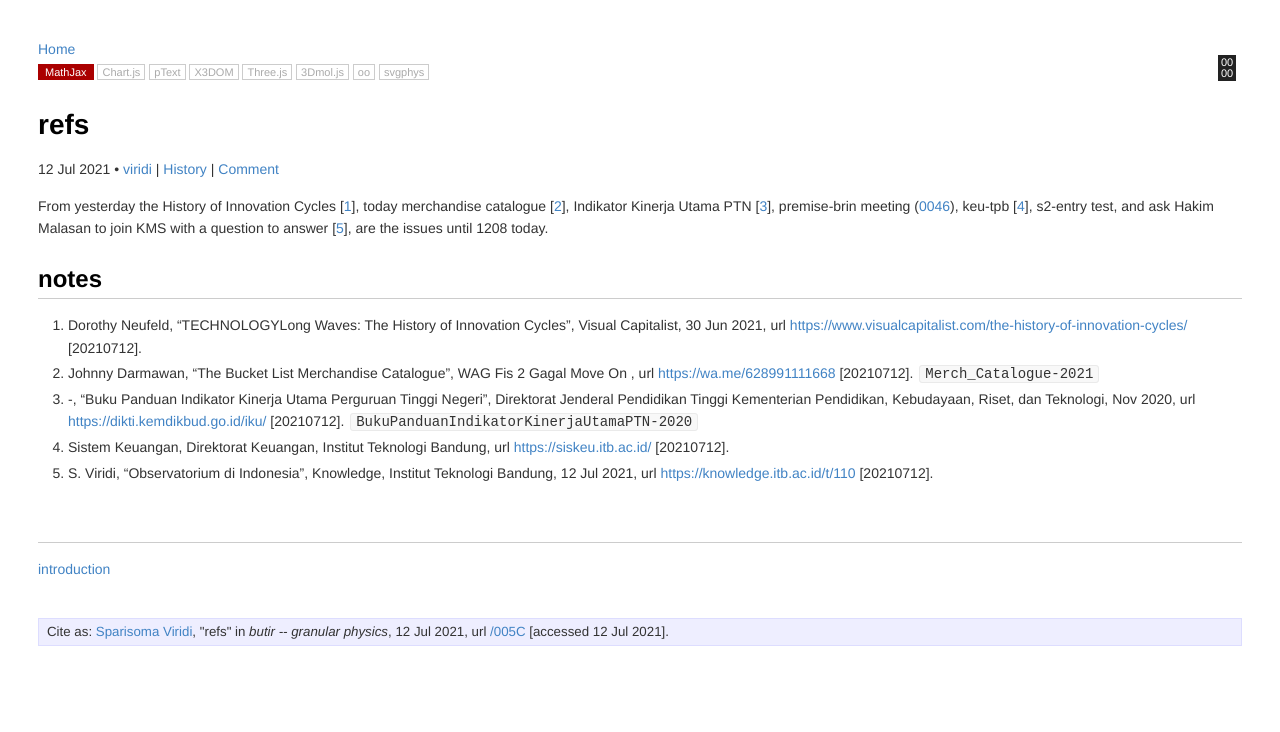
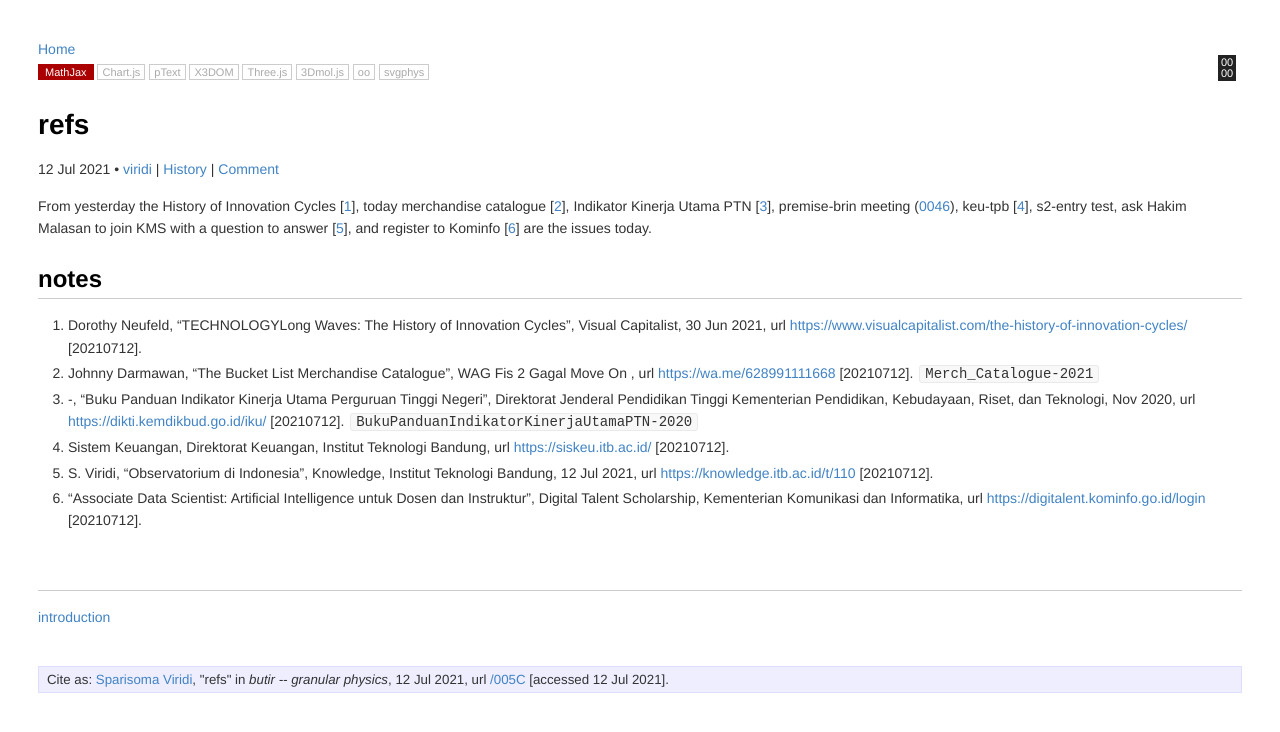
Before and after one commit to dudung/butir, a Jekyll site: the page built from _posts/0/05/2021-07-12-refs.md, in a window 1280 px wide. Shown: the top 732 px of the page. Built offline with Jekyll 4.4.1, drawn with Linux system fonts in a browser that asks for light colours.

Commit message:
fin: kominfo digitalent+1

```diff
--- a/_posts/0/05/2021-07-12-refs.md
+++ b/_posts/0/05/2021-07-12-refs.md
@@ -13,13 +13,13 @@ oo: false
 svgphys: false
 category: literatures
 tags: ["wram", "rakor", "bucketlist", "iku", "catalogue", "brin", "premise", "kms", "hakim"]
-date: 2021-07-12 21:23:00 +0700
+date: 2021-07-12 22:41:00 +0700
 permalink: /005C
 src: https://github.com/dudung/butir/commits/main/_posts/0/05/2021-07-12-refs.md
 twitter_username: 6unpnp
 nodes: ['0000']
 ---
-From yesterday the History of Innovation Cycles [[1](#r01)], today merchandise catalogue [[2](#r02)], Indikator Kinerja Utama PTN [[3](#r03)], premise-brin meeting ([0046](0046)), keu-tpb [[4](#r04)], s2-entry test, and ask Hakim Malasan to join KMS with a question to answer [[5](#r05)], are the issues until 1208 today.
+From yesterday the History of Innovation Cycles [[1](#r01)], today merchandise catalogue [[2](#r02)], Indikator Kinerja Utama PTN [[3](#r03)], premise-brin meeting ([0046](0046)), keu-tpb [[4](#r04)], s2-entry test, ask Hakim Malasan to join KMS with a question to answer [[5](#r05)], and register to Kominfo [[6](#r06)] are the issues today.
 
 ## notes
 1. <a name=r01></a>Dorothy Neufeld, "TECHNOLOGYLong Waves: The History of Innovation Cycles", Visual Capitalist, 30 Jun 2021, url <https://www.visualcapitalist.com/the-history-of-innovation-cycles/> [20210712].
@@ -27,6 +27,7 @@
 3. <a name=r03></a>-, "Buku Panduan Indikator Kinerja Utama Perguruan Tinggi Negeri", Direktorat Jenderal Pendidikan Tinggi Kementerian Pendidikan, Kebudayaan, Riset, dan Teknologi, Nov 2020, url <https://dikti.kemdikbud.go.id/iku/> [20210712]. `BukuPanduanIndikatorKinerjaUtamaPTN-2020`
 4. <a name=r04></a>Sistem Keuangan, Direktorat Keuangan, Institut Teknologi Bandung, url <https://siskeu.itb.ac.id/> [20210712].
 5. <a name=r05></a>S. Viridi, "Observatorium di Indonesia", Knowledge, Institut Teknologi Bandung, 12 Jul 2021, url <https://knowledge.itb.ac.id/t/110> [20210712].
+6. <a name=r06></a>"Associate Data Scientist: Artificial Intelligence untuk Dosen dan Instruktur", Digital Talent Scholarship, Kementerian Komunikasi dan Informatika, url <https://digitalent.kominfo.go.id/login> [20210712].
 
 ## &nbsp;
 [introduction](0000)
```
